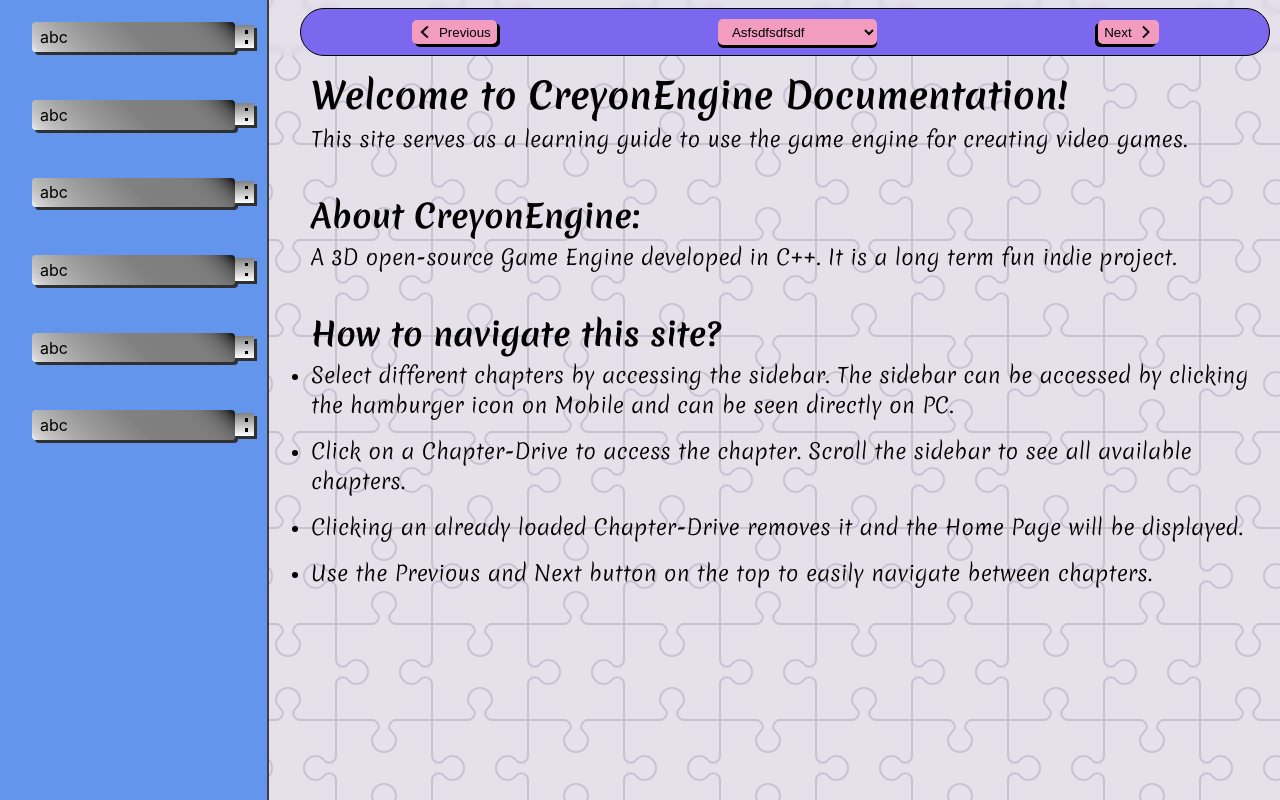
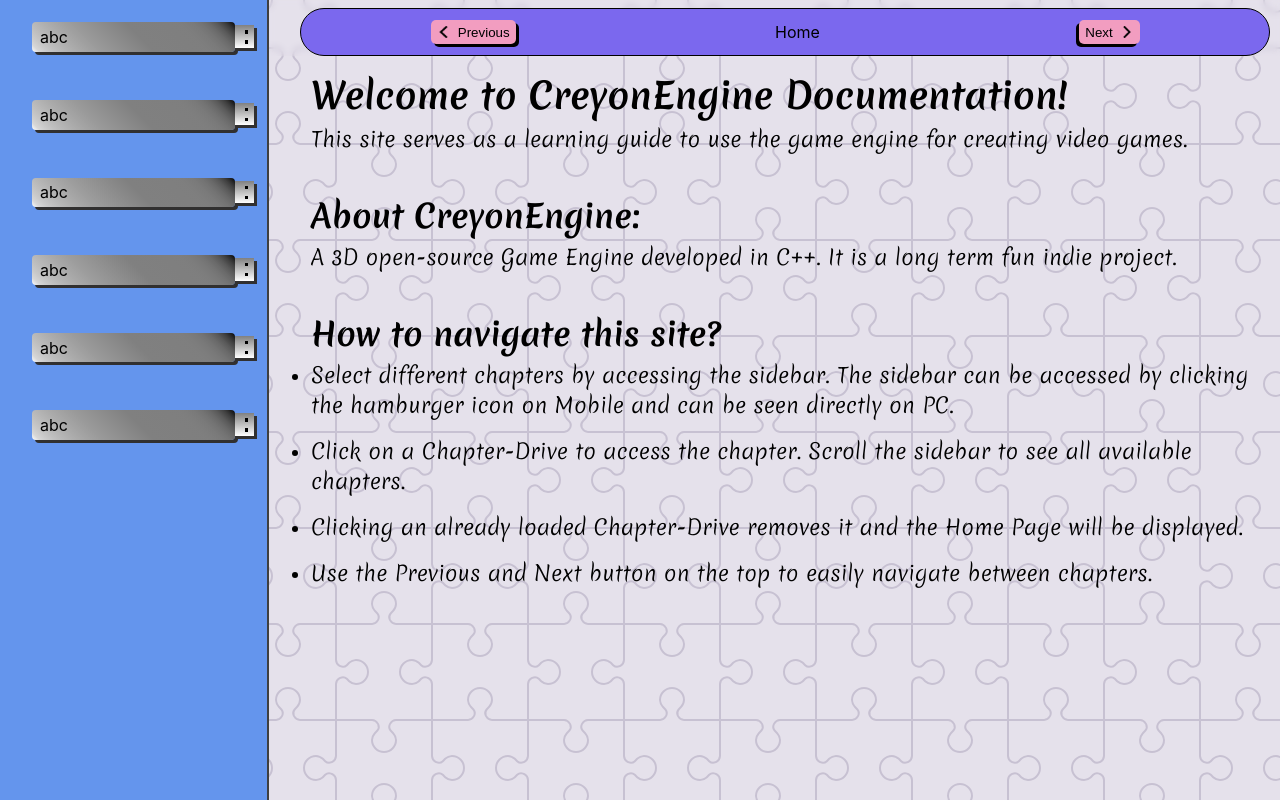
Before and after one commit to rajatmaurya322/CreyonEngine-Docs, a React (Create React App) app: page / in a window 1280 px wide. Built offline with nearby package versions, Linux system fonts and the light colour scheme.

Commit message:
remove select, add current chapter

```diff
--- a/src/App.js
+++ b/src/App.js
@@ -45,13 +45,7 @@
                 <div>Previous</div>
               </button>
             </div>
-            <div className="selector">
-              <select>
-                <option>Asfsdfsdfsdf</option>
-                <option>A</option>
-                <option>Asfsfsdfsdfsdfsdfsdf</option>
-              </select>
-            </div>
+            <div className="current-chapter">Home</div>
             <div className="navigator">
               <button className="flex-row items-center gap-05 right">
                 <div>Next</div>
```
